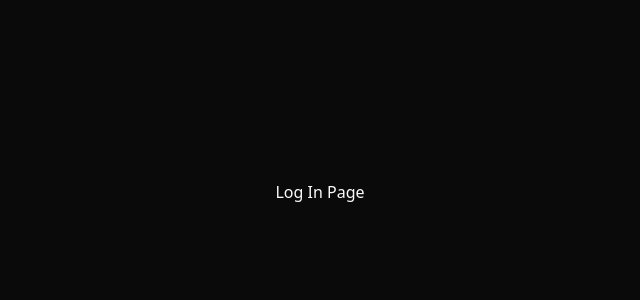
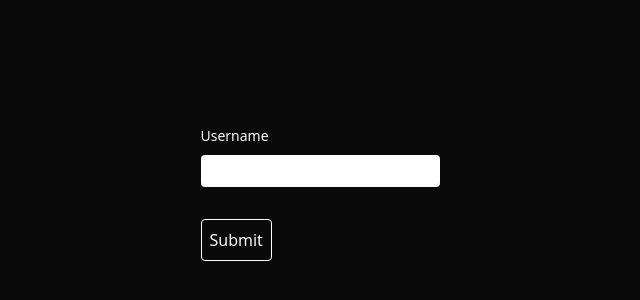
Before and after one commit to JiCui1/portfolio-v1, a Next.js app: page /let-me-in in a window 1280 px wide. Shown: the part 208-508 px from the top of the page, without its empty margins (320-960 px from the left). Built offline with nearby package versions, Linux system fonts and the light colour scheme; a web font is replaced by a local one.

Commit message:
added form to login page

```diff
--- a/app/globals.css
+++ b/app/globals.css
@@ -117,3 +117,14 @@
     @apply bg-background text-foreground;
   }
 }
+
+
+
+@layer base {
+  * {
+    @apply border-border outline-ring/50;
+  }
+  body {
+    @apply bg-background text-foreground;
+  }
+}
--- a/app/let-me-in/page.tsx
+++ b/app/let-me-in/page.tsx
@@ -1,8 +1,41 @@
-export default async function LoginPage() {
+"use client"
+import { useForm } from "react-hook-form"
+import {
+  Form,
+  FormControl,
+  FormDescription,
+  FormField,
+  FormItem,
+  FormLabel,
+  FormMessage,
+} from "@/components/ui/form"
+
+const onSubmit = () => {
+  return;
+}
+
+export default function LoginPage() {
+  const form = useForm()
   return (
     <div className="grid grid-rows-[20px_1fr_20px] items-center justify-items-center min-h-screen p-8 pb-20 gap-16 sm:p-20 font-[family-name:var(--font-geist-sans)]">
       <main className="flex flex-col gap-8 row-start-2 items-center sm:items-start">
-        Log In Page
+        <Form {...form}>
+          <form onSubmit={form.handleSubmit(onSubmit)} className="space-y-8">
+            <FormField
+              control={form.control}
+              name="username"
+              render={({ field }) => (
+                <FormItem>
+                  <FormLabel>Username</FormLabel>
+                  <FormControl className="block">
+                    <input type="text" className="text-black p-1 rounded-sm"/>
+                  </FormControl>
+                </FormItem>
+              )}
+            />
+            <button type="submit" className="border-white border p-2 rounded-sm">Submit</button>
+          </form>
+        </Form>
       </main>
     </div>
   );
--- /dev/null
+++ b/components/ui/button.tsx
@@ -0,0 +1,57 @@
+import * as React from "react"
+import { Slot } from "@radix-ui/react-slot"
+import { cva, type VariantProps } from "class-variance-authority"
+
+import { cn } from "@/lib/utils"
+
+const buttonVariants = cva(
+  "inline-flex items-center justify-center gap-2 whitespace-nowrap rounded-md text-sm font-medium transition-colors focus-visible:outline-none focus-visible:ring-1 focus-visible:ring-ring disabled:pointer-events-none disabled:opacity-50 [&_svg]:pointer-events-none [&_svg]:size-4 [&_svg]:shrink-0",
+  {
+    variants: {
+      variant: {
+        default:
+          "bg-primary text-primary-foreground shadow hover:bg-primary/90",
+        destructive:
+          "bg-destructive text-destructive-foreground shadow-sm hover:bg-destructive/90",
+        outline:
+          "border border-input bg-background shadow-sm hover:bg-accent hover:text-accent-foreground",
+        secondary:
+          "bg-secondary text-secondary-foreground shadow-sm hover:bg-secondary/80",
+        ghost: "hover:bg-accent hover:text-accent-foreground",
+        link: "text-primary underline-offset-4 hover:underline",
+      },
+      size: {
+        default: "h-9 px-4 py-2",
+        sm: "h-8 rounded-md px-3 text-xs",
+        lg: "h-10 rounded-md px-8",
+        icon: "h-9 w-9",
+      },
+    },
+    defaultVariants: {
+      variant: "default",
+      size: "default",
+    },
+  }
+)
+
+export interface ButtonProps
+  extends React.ButtonHTMLAttributes<HTMLButtonElement>,
+    VariantProps<typeof buttonVariants> {
+  asChild?: boolean
+}
+
+const Button = React.forwardRef<HTMLButtonElement, ButtonProps>(
+  ({ className, variant, size, asChild = false, ...props }, ref) => {
+    const Comp = asChild ? Slot : "button"
+    return (
+      <Comp
+        className={cn(buttonVariants({ variant, size, className }))}
+        ref={ref}
+        {...props}
+      />
+    )
+  }
+)
+Button.displayName = "Button"
+
+export { Button, buttonVariants }
--- /dev/null
+++ b/components/ui/form.tsx
@@ -0,0 +1,178 @@
+"use client"
+
+import * as React from "react"
+import * as LabelPrimitive from "@radix-ui/react-label"
+import { Slot } from "@radix-ui/react-slot"
+import {
+  Controller,
+  ControllerProps,
+  FieldPath,
+  FieldValues,
+  FormProvider,
+  useFormContext,
+} from "react-hook-form"
+
+import { cn } from "@/lib/utils"
+import { Label } from "@/components/ui/label"
+
+const Form = FormProvider
+
+type FormFieldContextValue<
+  TFieldValues extends FieldValues = FieldValues,
+  TName extends FieldPath<TFieldValues> = FieldPath<TFieldValues>
+> = {
+  name: TName
+}
+
+const FormFieldContext = React.createContext<FormFieldContextValue>(
+  {} as FormFieldContextValue
+)
+
+const FormField = <
+  TFieldValues extends FieldValues = FieldValues,
+  TName extends FieldPath<TFieldValues> = FieldPath<TFieldValues>
+>({
+  ...props
+}: ControllerProps<TFieldValues, TName>) => {
+  return (
+    <FormFieldContext.Provider value={{ name: props.name }}>
+      <Controller {...props} />
+    </FormFieldContext.Provider>
+  )
+}
+
+const useFormField = () => {
+  const fieldContext = React.useContext(FormFieldContext)
+  const itemContext = React.useContext(FormItemContext)
+  const { getFieldState, formState } = useFormContext()
+
+  const fieldState = getFieldState(fieldContext.name, formState)
+
+  if (!fieldContext) {
+    throw new Error("useFormField should be used within <FormField>")
+  }
+
+  const { id } = itemContext
+
+  return {
+    id,
+    name: fieldContext.name,
+    formItemId: `${id}-form-item`,
+    formDescriptionId: `${id}-form-item-description`,
+    formMessageId: `${id}-form-item-message`,
+    ...fieldState,
+  }
+}
+
+type FormItemContextValue = {
+  id: string
+}
+
+const FormItemContext = React.createContext<FormItemContextValue>(
+  {} as FormItemContextValue
+)
+
+const FormItem = React.forwardRef<
+  HTMLDivElement,
+  React.HTMLAttributes<HTMLDivElement>
+>(({ className, ...props }, ref) => {
+  const id = React.useId()
+
+  return (
+    <FormItemContext.Provider value={{ id }}>
+      <div ref={ref} className={cn("space-y-2", className)} {...props} />
+    </FormItemContext.Provider>
+  )
+})
+FormItem.displayName = "FormItem"
+
+const FormLabel = React.forwardRef<
+  React.ElementRef<typeof LabelPrimitive.Root>,
+  React.ComponentPropsWithoutRef<typeof LabelPrimitive.Root>
+>(({ className, ...props }, ref) => {
+  const { error, formItemId } = useFormField()
+
+  return (
+    <Label
+      ref={ref}
+      className={cn(error && "text-destructive", className)}
+      htmlFor={formItemId}
+      {...props}
+    />
+  )
+})
+FormLabel.displayName = "FormLabel"
+
+const FormControl = React.forwardRef<
+  React.ElementRef<typeof Slot>,
+  React.ComponentPropsWithoutRef<typeof Slot>
+>(({ ...props }, ref) => {
+  const { error, formItemId, formDescriptionId, formMessageId } = useFormField()
+
+  return (
+    <Slot
+      ref={ref}
+      id={formItemId}
+      aria-describedby={
+        !error
+          ? `${formDescriptionId}`
+          : `${formDescriptionId} ${formMessageId}`
+      }
+      aria-invalid={!!error}
+      {...props}
+    />
+  )
+})
+FormControl.displayName = "FormControl"
+
+const FormDescription = React.forwardRef<
+  HTMLParagraphElement,
+  React.HTMLAttributes<HTMLParagraphElement>
+>(({ className, ...props }, ref) => {
+  const { formDescriptionId } = useFormField()
+
+  return (
+    <p
+      ref={ref}
+      id={formDescriptionId}
+      className={cn("text-[0.8rem] text-muted-foreground", className)}
+      {...props}
+    />
+  )
+})
+FormDescription.displayName = "FormDescription"
+
+const FormMessage = React.forwardRef<
+  HTMLParagraphElement,
+  React.HTMLAttributes<HTMLParagraphElement>
+>(({ className, children, ...props }, ref) => {
+  const { error, formMessageId } = useFormField()
+  const body = error ? String(error?.message ?? "") : children
+
+  if (!body) {
+    return null
+  }
+
+  return (
+    <p
+      ref={ref}
+      id={formMessageId}
+      className={cn("text-[0.8rem] font-medium text-destructive", className)}
+      {...props}
+    >
+      {body}
+    </p>
+  )
+})
+FormMessage.displayName = "FormMessage"
+
+export {
+  useFormField,
+  Form,
+  FormItem,
+  FormLabel,
+  FormControl,
+  FormDescription,
+  FormMessage,
+  FormField,
+}
--- /dev/null
+++ b/components/ui/label.tsx
@@ -0,0 +1,26 @@
+"use client"
+
+import * as React from "react"
+import * as LabelPrimitive from "@radix-ui/react-label"
+import { cva, type VariantProps } from "class-variance-authority"
+
+import { cn } from "@/lib/utils"
+
+const labelVariants = cva(
+  "text-sm font-medium leading-none peer-disabled:cursor-not-allowed peer-disabled:opacity-70"
+)
+
+const Label = React.forwardRef<
+  React.ElementRef<typeof LabelPrimitive.Root>,
+  React.ComponentPropsWithoutRef<typeof LabelPrimitive.Root> &
+    VariantProps<typeof labelVariants>
+>(({ className, ...props }, ref) => (
+  <LabelPrimitive.Root
+    ref={ref}
+    className={cn(labelVariants(), className)}
+    {...props}
+  />
+))
+Label.displayName = LabelPrimitive.Root.displayName
+
+export { Label }
```
Also changed, not shown: package.json (+6 -1 lines), components.json, 1 other file (tests, documents, lock files or other folders).
